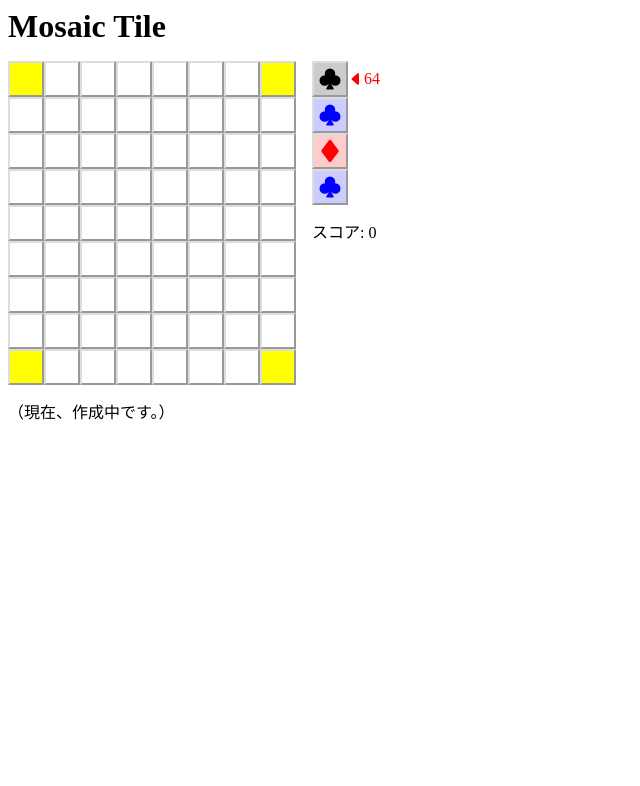
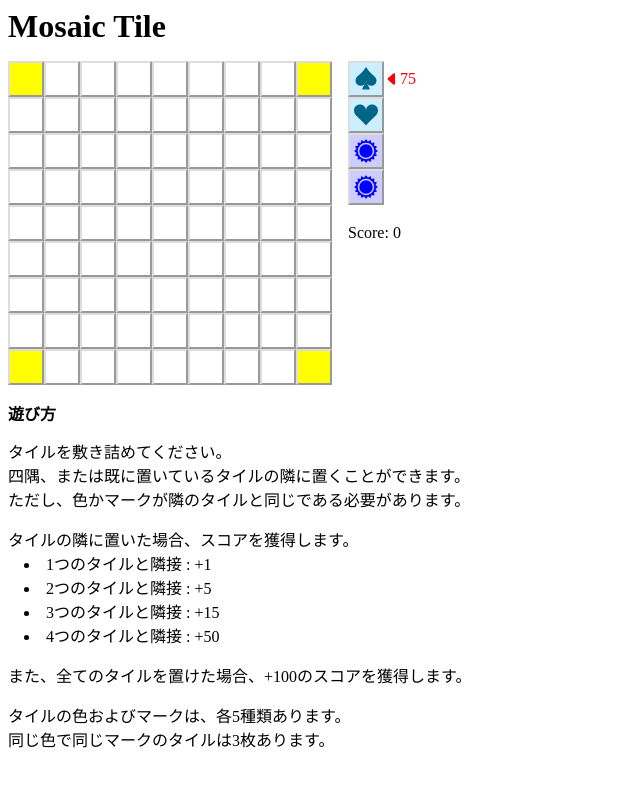
Before and after one commit to Satomaru/mosaic-tile, a React app: page / in a window 1280 px wide. Shown: the top 786 px of the page, without its empty margins (0-640 px from the left). Built offline with nearby package versions, Linux system fonts and the light colour scheme.

Commit message:
スコア計算を実装。

```diff
--- a/src/algorithm/constant.json
+++ b/src/algorithm/constant.json
@@ -1,13 +1,21 @@
 {
   "wall": {
-    "width": 8,
+    "width": 9,
     "height": 9
   },
 
   "stock": {
     "peek": 4,
-    "colors": 4,
-    "marks": 4,
-    "same": 4
+    "colors": 5,
+    "marks": 5,
+    "same": 3
+  },
+
+  "score": {
+    "single": 1,
+    "double": 5,
+    "triple": 15,
+    "cross": 50,
+    "all": 100
   }
 }
--- a/src/algorithm/mosaic-tile.js
+++ b/src/algorithm/mosaic-tile.js
@@ -1,3 +1,4 @@
+import constant from './constant.json';
 import { Wall } from './wall';
 import { Stock } from './stock';
 import { utils } from '../utils';
@@ -20,26 +21,25 @@ export class MosaicTile {
     return this.stock.remain;
   }
 
-  get score() {
-    return 0;
-  }
-
   constructor() {
     this.wall = new Wall();
     this.stock = new Stock();
+    this.score = 0;
   }
 
   putTile(x, y) {
     if (this.stock.isEmpty()) {
-      return false;
+      return null;
     }
 
-    if (!this.isPuttable(x, y)) {
-      return false;
+    const verified = this.verifyTile(x, y);
+
+    if (!verified) {
+      return null;
     }
 
     this.wall.setTile(x, y, this.stock.draw());
-    return true;
+    return this.createResult(verified);
   }
 
   isGameOver() {
@@ -49,7 +49,7 @@ export class MosaicTile {
 
     for (let y = 0; y < Wall.HEIGHT; y++) {
       for (let x = 0; x < Wall.WIDTH; x++) {
-        if (this.isPuttable(x, y)) {
+        if (this.verifyTile(x, y)) {
           return false;
         }
       }
@@ -58,9 +58,9 @@ export class MosaicTile {
     return true;
   }
 
-  isPuttable(x, y) {
+  verifyTile(x, y) {
     if (this.wall.isThere(x, y)) {
-      return false;
+      return null;
     }
 
     let linkables = 0;
@@ -82,14 +82,37 @@ export class MosaicTile {
       || !testLink(this.wall.getBelow(x, y))
       || !testLink(this.wall.getLeft(x, y))) {
 
-      return false;
+      return null;
     }
 
     if (linkables === 0 && !Wall.isCorner(x, y)) {
-      return false;
+      return null;
     }
 
-    return true;
+    return { link: linkables };
+  }
+
+  createResult(verified) {
+    const arts = [];
+
+    if (verified.link) {
+      const names = ['single', 'double', 'triple', 'cross'];
+      const name = names[verified.link - 1];
+      const score = constant.score[name];
+
+      arts.push(name + ' +' + score);
+      this.score += score;
+    }
+
+    if (this.stock.isEmpty()) {
+      this.score += constant.score.all;
+      arts.push('all +' + constant.score.all);
+    }
+
+    return {
+      score: this.score,
+      arts: arts
+    };
   }
 
   getTile(x, y) {
--- a/src/app.css
+++ b/src/app.css
@@ -1,5 +1,5 @@
 :root {
-  --box-size: 8;
+  --box-size: 9;
   --cell-size: 36px;
   --paragraph-margin: 16px;
   --text-size: 16px;
@@ -53,6 +53,12 @@ hr {
   border-right: 1px solid #ddd;
 }
 
+ul {
+  margin: 0;
+  padding-left: 1em;
+  list-style-position: inside;
+}
+
 /**************************************/
 
 .cell {
@@ -82,7 +88,7 @@ hr {
 
 .cell.color2 {
   background-color: #cfc;
-  color: #0a0;
+  color: #080;
 }
 
 .cell.color3 {
@@ -93,6 +99,11 @@ hr {
 .cell.color4 {
   background-color: #ccc;
   color: #000;
+}
+
+.cell.color5 {
+  background-color: #cef;
+  color: #068;
 }
 
 /**************************************/
--- a/src/app.jsx
+++ b/src/app.jsx
@@ -11,8 +11,13 @@ class App extends React.Component {
 
   constructor(prop) {
     super(prop);
+
+    try {
       this.mosaicTile = new MosaicTile();
       this.state = this.createState();
+    } catch (error) {
+      window.alert(error.message);
+    }
   }
 
   createState() {
@@ -33,13 +38,14 @@ class App extends React.Component {
         },
         status: {
           gameOver: false,
-          score: 0
+          result: null
         }
       }
     };
   }
 
   render() {
+    try {
       return (
         <div id="app">
           <h1>Mosaic Tile</h1>
@@ -47,10 +53,15 @@ class App extends React.Component {
           <Footer/>
         </div>
       );
+    } catch (error) {
+      window.alert(error.message);
+    }
   }
 
   handleClickBox(x, y) {
-    if (!this.mosaicTile.putTile(x, y)) {
+    const result = this.mosaicTile.putTile(x, y);
+
+    if (!result) {
       return;
     }
 
@@ -58,7 +69,7 @@ class App extends React.Component {
     state.board.box.cells[y][x].tile = this.mosaicTile.getTile(x, y);
     state.board.stock.remain = this.mosaicTile.remain;
     state.board.status.gameOver = this.mosaicTile.isGameOver();
-    state.board.status.score = this.mosaicTile.score;
+    state.board.status.result = result;
 
     this.mosaicTile.peekStock().forEach((tile, index) => {
       state.board.stock.cells[index].tile = tile;
--- a/src/component/cell.jsx
+++ b/src/component/cell.jsx
@@ -1,6 +1,6 @@
 import React from 'react';
 import { JsxHelper } from './jsx-helper.jsx';
-import { SuitSpade, SuitHeart, SuitDiamond, SuitClub, Sun } from './icons.jsx';
+import { SuitSpade, SuitHeart, SuitDiamond, SuitClub, Sun, Moon } from './icons.jsx';
 
 function getIcon(mark) {
   switch (mark) {
@@ -9,6 +9,7 @@ function getIcon(mark) {
     case 3: return <SuitDiamond/>;
     case 4: return <SuitClub/>;
     case 5: return <Sun/>;
+    case 6: return <Moon/>;
   }
 }
 
--- a/src/component/footer.jsx
+++ b/src/component/footer.jsx
@@ -7,9 +7,28 @@ export class Footer extends React.Component {
     return new JsxHelper(this).begin((helper) => {
       return (
         <div id="footer" className={helper.getClassName()}>
+          <h2>遊び方</h2>
           <p>
-            （現在、作成中です。）
-         </p>
+            タイルを敷き詰めてください。<br/>
+            四隅、または既に置いているタイルの隣に置くことができます。<br/>
+            ただし、色かマークが隣のタイルと同じである必要があります。<br/>
+          </p>
+          <p>
+            タイルの隣に置いた場合、スコアを獲得します。
+            <ul>
+              <li>1つのタイルと隣接 : +1</li>
+              <li>2つのタイルと隣接 : +5</li>
+              <li>3つのタイルと隣接 : +15</li>
+              <li>4つのタイルと隣接 : +50</li>
+            </ul>
+          </p>
+          <p>
+            また、全てのタイルを置けた場合、+100のスコアを獲得します。<br/>
+          </p>
+          <p>
+            タイルの色およびマークは、各5種類あります。<br/>
+            同じ色で同じマークのタイルは3枚あります。<br/>
+          </p>
         </div>
       );
     });
--- a/src/component/icons.jsx
+++ b/src/component/icons.jsx
@@ -40,3 +40,9 @@ export const Sun = (prop) => (
     <path fill-rule="evenodd" d="M8.202.28a.25.25 0 0 0-.404 0l-.91 1.255a.25.25 0 0 1-.334.067L5.232.79a.25.25 0 0 0-.374.155l-.36 1.508a.25.25 0 0 1-.282.19l-1.532-.245a.25.25 0 0 0-.286.286l.244 1.532a.25.25 0 0 1-.189.282l-1.509.36a.25.25 0 0 0-.154.374l.812 1.322a.25.25 0 0 1-.067.333l-1.256.91a.25.25 0 0 0 0 .405l1.256.91a.25.25 0 0 1 .067.334L.79 10.768a.25.25 0 0 0 .154.374l1.51.36a.25.25 0 0 1 .188.282l-.244 1.532a.25.25 0 0 0 .286.286l1.532-.244a.25.25 0 0 1 .282.189l.36 1.508a.25.25 0 0 0 .374.155l1.322-.812a.25.25 0 0 1 .333.067l.91 1.256a.25.25 0 0 0 .405 0l.91-1.256a.25.25 0 0 1 .334-.067l1.322.812a.25.25 0 0 0 .374-.155l.36-1.508a.25.25 0 0 1 .282-.19l1.532.245a.25.25 0 0 0 .286-.286l-.244-1.532a.25.25 0 0 1 .189-.282l1.508-.36a.25.25 0 0 0 .155-.374l-.812-1.322a.25.25 0 0 1 .067-.333l1.256-.91a.25.25 0 0 0 0-.405l-1.256-.91a.25.25 0 0 1-.067-.334l.812-1.322a.25.25 0 0 0-.155-.374l-1.508-.36a.25.25 0 0 1-.19-.282l.245-1.532a.25.25 0 0 0-.286-.286l-1.532.244a.25.25 0 0 1-.282-.189l-.36-1.508a.25.25 0 0 0-.374-.155l-1.322.812a.25.25 0 0 1-.333-.067L8.203.28zM8 2.5a5.5 5.5 0 1 0 0 11 5.5 5.5 0 0 0 0-11z"/>
   </svg>
 );
+
+export const Moon = (prop) => (
+  <svg width="1em" height="1em" viewBox="0 0 16 16" fill="currentColor" xmlns="http://www.w3.org/2000/svg">
+    <path fill-rule="evenodd" d="M14.53 10.53a7 7 0 0 1-9.058-9.058A7.003 7.003 0 0 0 8 15a7.002 7.002 0 0 0 6.53-4.47z"/>
+  </svg>
+);
--- a/src/component/status.jsx
+++ b/src/component/status.jsx
@@ -5,13 +5,18 @@ export class Status extends React.Component {
 
   render() {
     return new JsxHelper(this).begin((helper) => {
+      const result = helper.value.result;
+
       return (
         <div id="score" className={helper.getClassName()}>
           <p>
-            スコア: {helper.value.score}
+            Score: {result?.score || 0}<br/>
+            <ul>
+              {result?.arts.map(art => <li>{art}</li>)}
+            </ul>
           </p>
           <p>
-            {helper.value.gameOver && 'ゲームオーバー'}
+            {helper.value.gameOver && 'Game Over'}
           </p>
         </div>
       );
```
Lines whose indentation alone changed are shown as unchanged.
